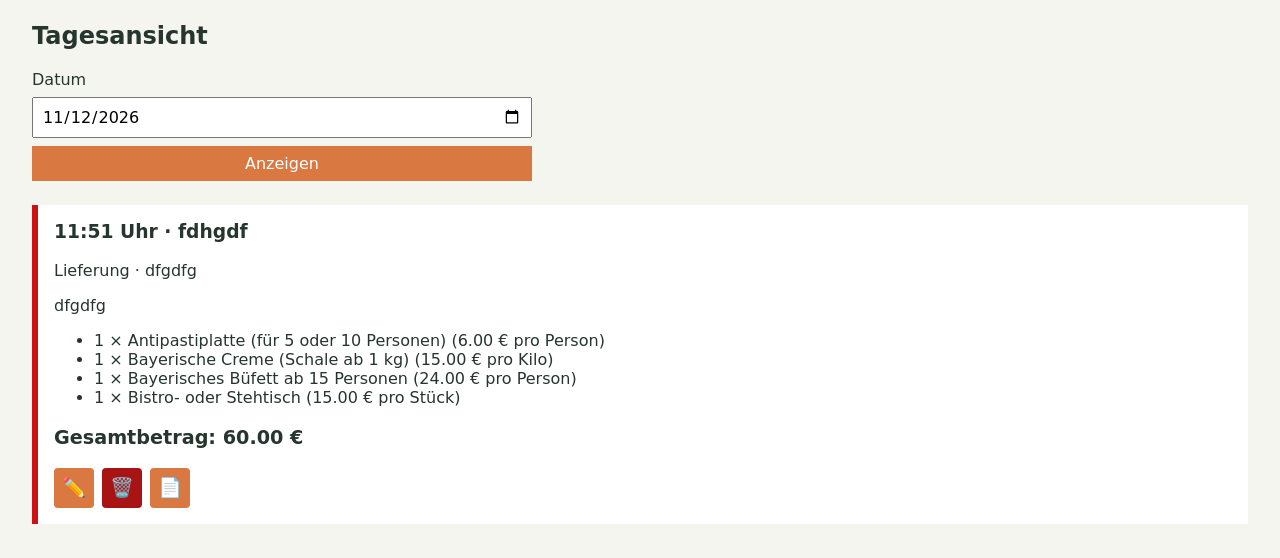
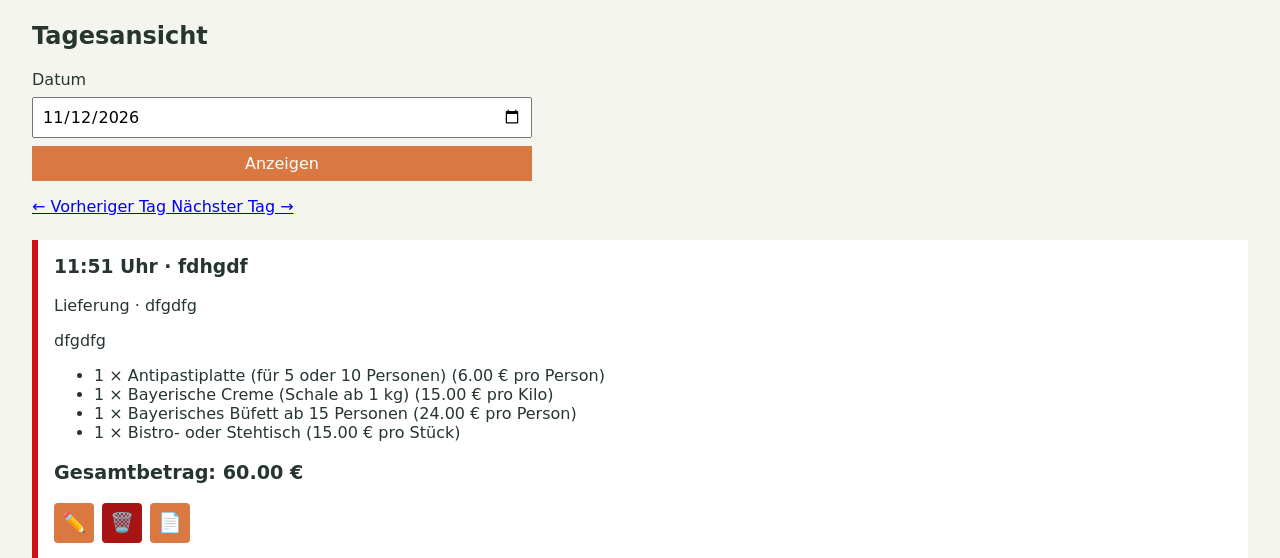
Before and after one commit to anton-vdg/catering-manager, a Flask app: page /tagesansicht in a window 1280 px wide. Shown: the part 139-697 px from the top of the page. Run offline with Flask 3, Linux system fonts and the light colour scheme; data comes from the database, SQL or seed files in the repository.

Commit message:
Vor und zurück in Tagesansicht

```diff
--- a/app.py
+++ b/app.py
@@ -791,10 +791,17 @@ def day_view():
     except ValueError:
         selected_date = date.today().isoformat()
 
+    # Für die Vor/Zurück-Links: der Tag davor und danach.
+    # date.fromisoformat() ist oben schon geprüft, deshalb hier sicher.
+    tag = date.fromisoformat(selected_date)
+
     return render_template(
         "tagesansicht.html",
         selected_date=selected_date,
         orders=get_orders_for_day(selected_date),
+        hinweis=request.args.get("hinweis"),
+        vorheriger_tag=(tag - timedelta(days=1)).isoformat(),
+        naechster_tag=(tag + timedelta(days=1)).isoformat(),
     )
 
 
--- a/requirements.txt
+++ b/requirements.txt
@@ -1,10 +1,6 @@
 # requirements.txt – externe Pakete
 #
 # Installation:  pip install -r requirements.txt
-#
-# Das "==" bedeutet "genau diese Version". Damit installiert jeder Rechner
-# dieselbe Fassung, und ein Update kann die App nicht unbemerkt verändern.
-# Will man aktualisieren, ändert man die Zahl hier und installiert erneut.
 
 Flask==3.1.2
 reportlab==5.1.0
--- a/templates/tagesansicht.html
+++ b/templates/tagesansicht.html
@@ -36,6 +36,19 @@
         <input id="date" name="date" type="date" value="{{ selected_date }}">
         <button type="submit">Anzeigen</button>
       </form>
+
+      <!--
+        Vor/Zurück-Navigation. Die Ziele sind fertige URLs aus Python,
+        kein JavaScript – einfache Links reichen für einen Tageswechsel.
+      -->
+      <p class="wochen-nav">
+        <a href="/tagesansicht?date={{ vorheriger_tag }}" title="Vorheriger Tag">
+          ← Vorheriger Tag
+        </a>
+        <a href="/tagesansicht?date={{ naechster_tag }}" title="Nächster Tag">
+          Nächster Tag →
+        </a>
+      </p>
 
       {% if orders %}
         <section class="bestellungen">
```
